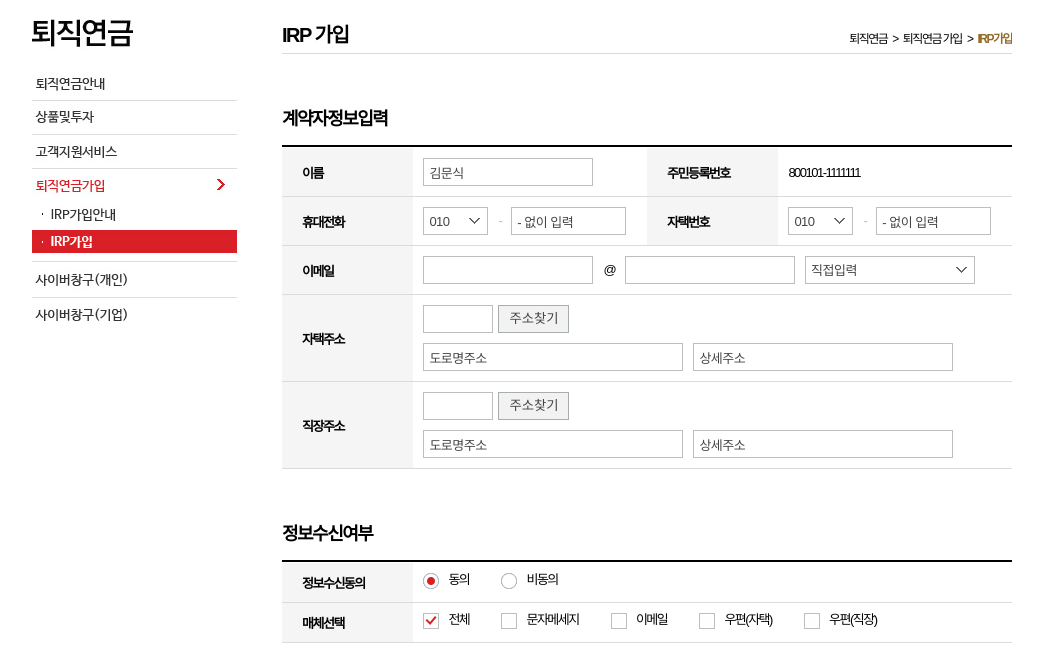
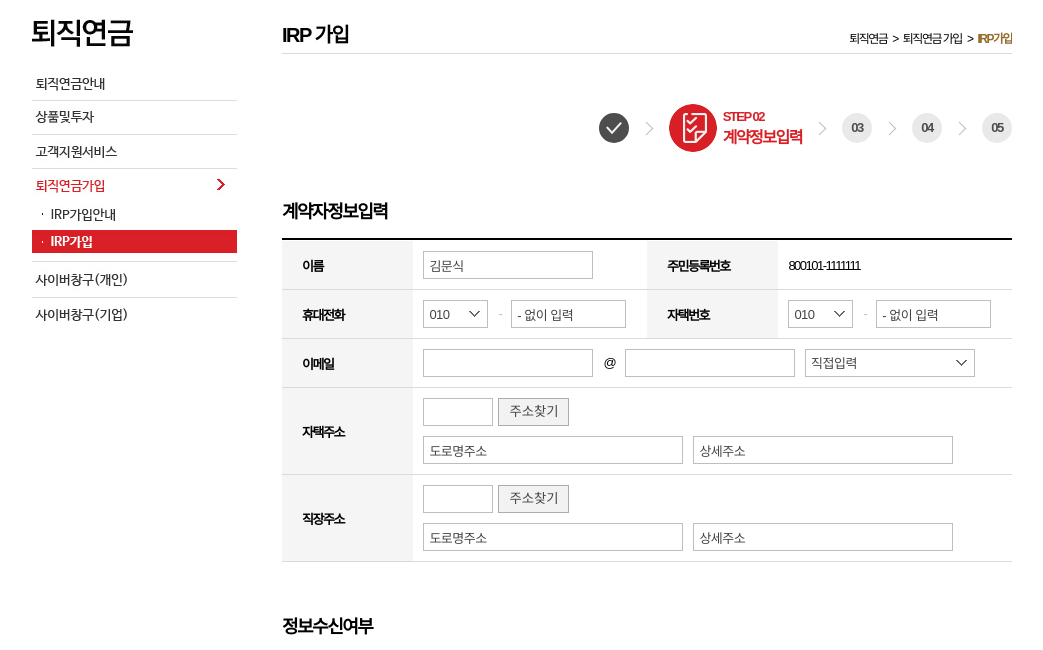
Before and after one commit to eclipse324/publishing, a plain HTML site: page accessibility01/index.html in a window 1280 px wide. Shown: the part 128-778 px from the top of the page, without its empty margins (118-1161 px from the left). Drawn offline with Linux system fonts and the light colour scheme.

Commit message:
accessibility

```diff
--- a/accessibility01/css/sub.css
+++ b/accessibility01/css/sub.css
@@ -21,6 +21,19 @@ Version      : 2.0
 
 .sub_part_title {display:block; overflow:hidden; margin-bottom:15px; font-size:18px; font-weight:600;}
 .sub_part_title .blue {color:#4566a2;}
+
+/* 공통 step */
+.step_area {width:100%; overflow:hidden; margin-bottom:45px;}
+.step_area ol {float:right;}
+.step_area ol li {float:left; height:48px; background:url('/images/bg_step.png') no-repeat right center; padding-right:25px; margin-right:15px;}
+.step_area ol li:last-child {background:none; padding:0; margin:0;}
+.step_area ol li .detail_info {display:none;}
+.step_area ol li .number {display:inline-block; margin:9px 0; width:30px; height:30px; border-radius:15px; text-align:center; line-height:30px; font-weight:600; background:#e9e9e9; color:#4d4d4d;}
+.step_area ol li.end .number {text-indent:-9999px; background:#4d4d4d url('/images/bg_step_end.png') no-repeat center center;}
+.step_area ol li.ing .number {display:none;}
+.step_area ol li.ing .detail_info {display:block; height:48px; padding-top:5px; box-sizing:border-box; color:#d91f26; font-weight:600; padding-left:54px; background:url('/images/bg_step_ing.png') no-repeat left center;}
+.step_area ol li.ing .detail_info .step {display:block; font-size:13px;}
+.step_area ol li.ing .detail_info .title {display:block; font-size:16px;}
 
 /* 작성하기 */
 .write_table {width:100%; overflow:hidden; border-top:2px solid #000; margin-bottom:10px;}
--- a/accessibility01/index.html
+++ b/accessibility01/index.html
@@ -26,6 +26,47 @@
 				</div>
 			</div>
 			<!-- E : 서브페이지 공통 타이틀 -->
+			<!-- S : step -->
+			<div class="step_area">
+				<ol>
+					<li class="end">
+						<span class="number">01</span>
+						<div class="detail_info">
+							<span class="step">STEP 01</span>
+							<span class="title">계약정보입력</span>
+						</div>
+					</li>
+					<li class="ing">
+						<span class="number">02</span>
+						<div class="detail_info">
+							<span class="step">STEP 02</span>
+							<span class="title">계약정보입력</span>
+						</div>
+					</li>
+					<li>
+						<span class="number">03</span>
+						<div class="detail_info">
+							<span class="step">STEP 03</span>
+							<span class="title">계약정보입력</span>
+						</div>
+					</li>
+					<li>
+						<span class="number">04</span>
+						<div class="detail_info">
+							<span class="step">STEP 04</span>
+							<span class="title">계약정보입력</span>
+						</div>
+					</li>
+					<li>
+						<span class="number">05</span>
+						<div class="detail_info">
+							<span class="step">STEP 05</span>
+							<span class="title">계약정보입력</span>
+						</div>
+					</li>
+				</ol>
+			</div>
+			<!-- E : step -->
 			<div class="irp_join">
 				<!-- S : 계약자정보입력 -->
 				<div class="irp_conts">
```
Also changed, not shown: accessibility01/images/bg_step.png (added), accessibility01/images/bg_step_end.png (added), accessibility01/images/bg_step_ing.png (added).
